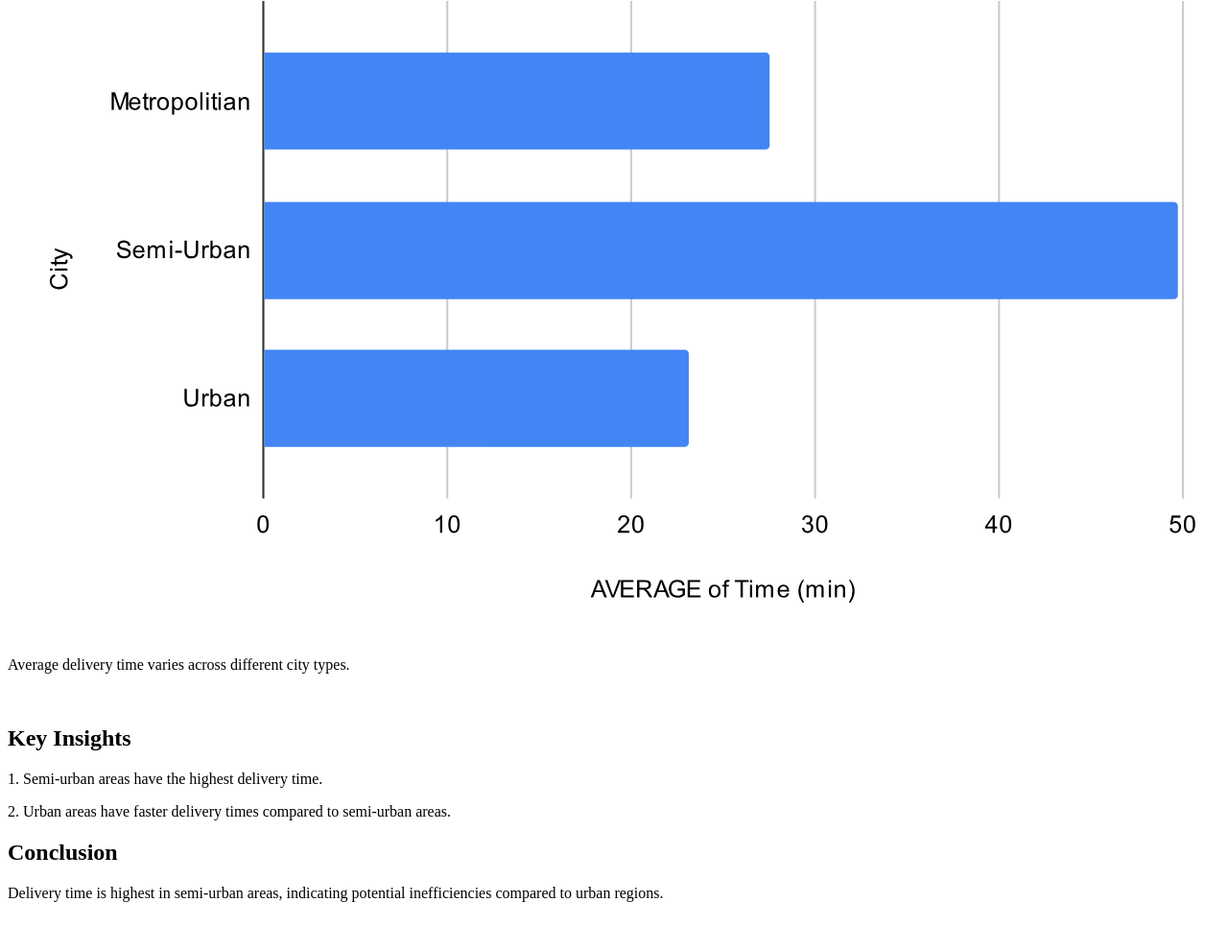
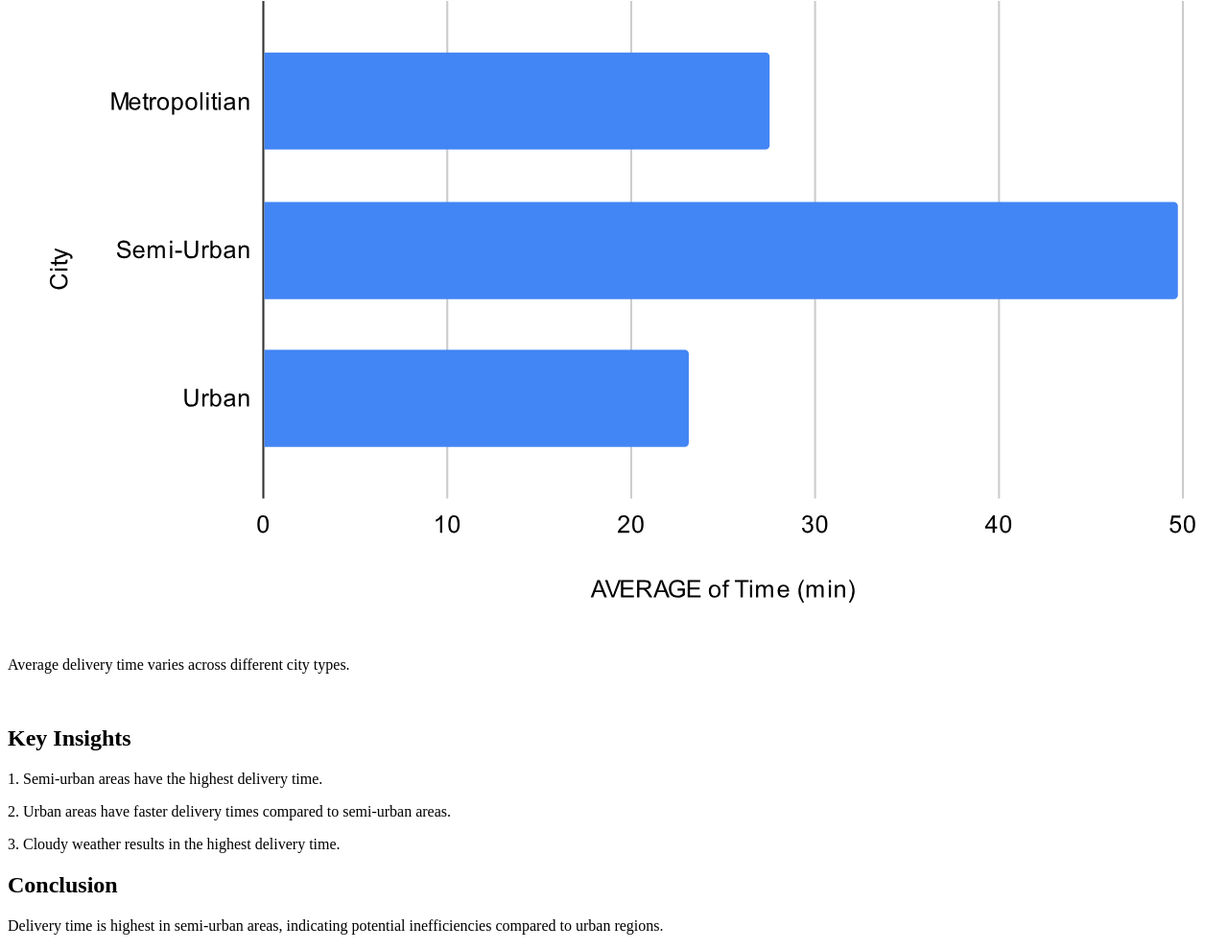
Before and after one commit to Ginger-Osinuga/Food-Delivery-Analysis, a plain HTML site: page index.html in a window 1280 px wide. Shown: the part 227-1217 px from the top of the page at 96% size. Before the commit the page ends 1183 px from the top, so only its background shows below. Drawn offline with Linux system fonts and the light colour scheme.

Commit message:
Update index.html

```diff
--- a/index.html
+++ b/index.html
@@ -6,5 +6,6 @@
 <h2>Key Insights</h2>
 <p>1. Semi-urban areas have the highest delivery time.</p>
 <p>2. Urban areas have faster delivery times compared to semi-urban areas.</p>
+<p>3. Cloudy weather results in the highest delivery time.</p>
 <h2>Conclusion</h2>
 <p>Delivery time is highest in semi-urban areas, indicating potential inefficiencies compared to urban regions.</p>
```
